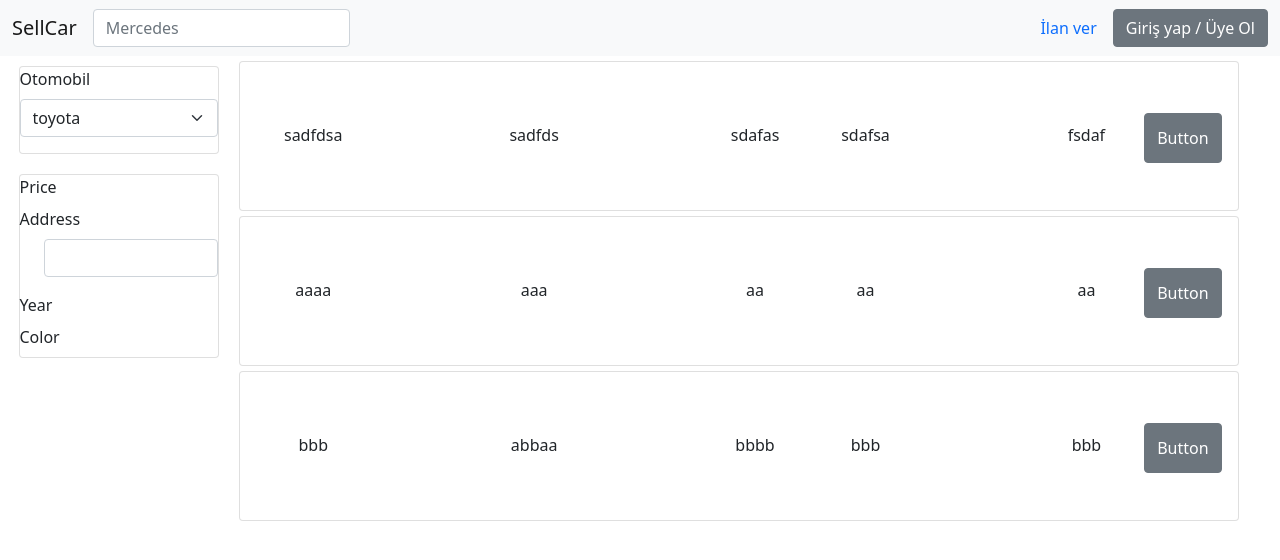
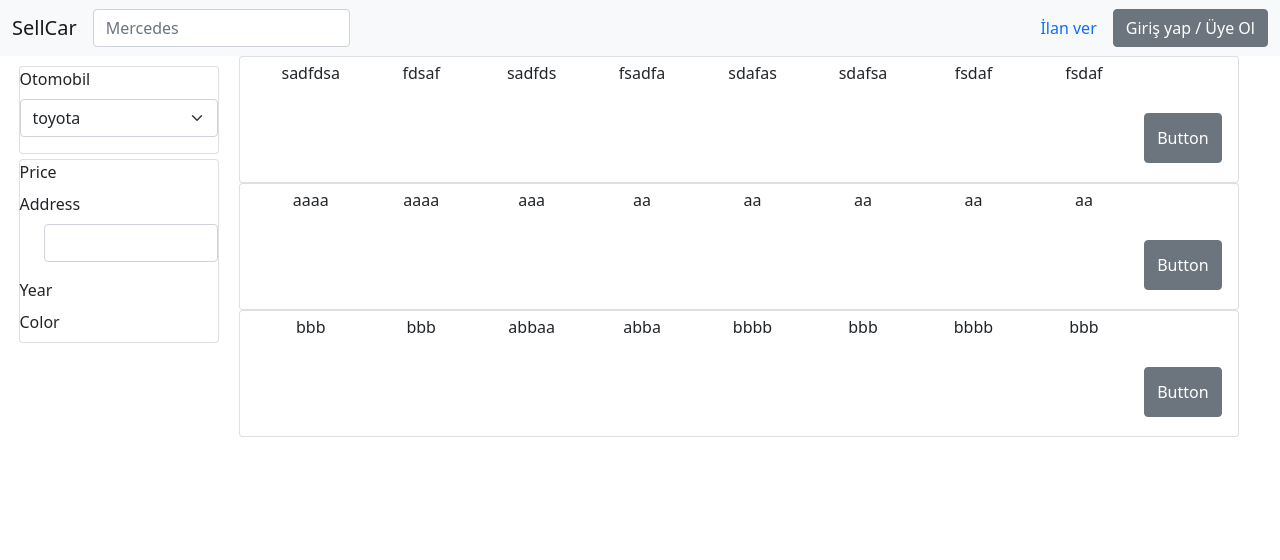
Before and after one commit to alperenkapusuz/ikinci-el-oto, a React (Create React App) app: page / in a window 1280 px wide. Shown: the top 560 px of the page. Built offline with nearby package versions, Linux system fonts and the light colour scheme.

Commit message:
anaMenu css yapiliyor

```diff
--- a/src/components/MainMenu/AutoCard/AutoCard.css
+++ b/src/components/MainMenu/AutoCard/AutoCard.css
@@ -1,18 +1,27 @@
 .AutoCard__Card{
     width: 1000px;
-    margin-top: 5px;
+    /* background-color: red; */
 }
 
 .AutoCard__CardBody{
     display: flex;
+    height: 120px;
+    /* background-color: blue; */
+    margin-top: 5px;
+
 }
 
-p{
-    padding-top: 45px;
+.AutoCard__CardBody div{
+    /* background-color: blue; */
+    /* padding-top: 45px; */
     text-align: center;
-    margin-left: 5px;
+    /* border: 1px solid ;
+    border-color: rgb(223, 223, 223); */
     width: 200px;
-    height: 100px;
+    height: 125px;
+    overflow: hidden;
+    text-overflow: ellipsis;
+    margin-top: -17px ;
 }
 
 .AutoCard__Button{
--- a/src/components/MainMenu/AutoCard/AutoCard.js
+++ b/src/components/MainMenu/AutoCard/AutoCard.js
@@ -1,5 +1,5 @@
 import React from "react";
-import { Card, CardBody, CardText, Button } from "reactstrap";
+import { Card, CardBody, Button } from "reactstrap";
 import "./AutoCard.css"
 
 const AutoCard = (props) => {
@@ -7,14 +7,14 @@ const AutoCard = (props) => {
     <div>
       <Card className="AutoCard__Card">
         <CardBody className="AutoCard__CardBody">
-          <p>{props.model}</p>
-          <p>{props.description}</p>
-          <p>{props.year}</p>
-          <p>{props.kilometer}</p>
-          <p>{props.color}</p>
-          <p>{props.price}</p>
-          <p>{props.date}</p>
-          <p>{props.place}</p>
+          <div>{props.model}</div>
+          <div>{props.description}</div>
+          <div>{props.year}</div>
+          <div>{props.kilometer}</div>
+          <div>{props.color}</div>
+          <div>{props.price}</div>
+          <div>{props.date}</div>
+          <div>{props.place}</div>
           <Button className="AutoCard__Button">Button</Button>
         </CardBody>
       </Card>
--- a/src/components/MainMenu/AutoList/AutoList.css
+++ b/src/components/MainMenu/AutoList/AutoList.css
@@ -11,6 +11,5 @@
 
 .CategorySection {
   margin-top: 10px;
-  margin-bottom: 20px;
-
+  margin-bottom: 5px;
 }
--- a/src/components/MainMenu/AutoList/AutoList.js
+++ b/src/components/MainMenu/AutoList/AutoList.js
@@ -68,12 +68,15 @@ const AutoList = (props) => {
             <AutoCard
               key={autos.id}
               id={autos.id}
+              imageURL={autos.imageURL}
               model={autos.model}
-              imageURL={autos.imageURL}
+              description={autos.description}
+              year={autos.year}
+              kilometer={autos.kilometer}
+              color={autos.color}
               price={autos.price}
+              date={autos.date}
               place={autos.place}
-              year={autos.year}
-              color={autos.color}
             />
           ))}
       </div>
```
Also changed, not shown: src/components/AutoAdd/AutoAdd.js (+0 -29 lines).
